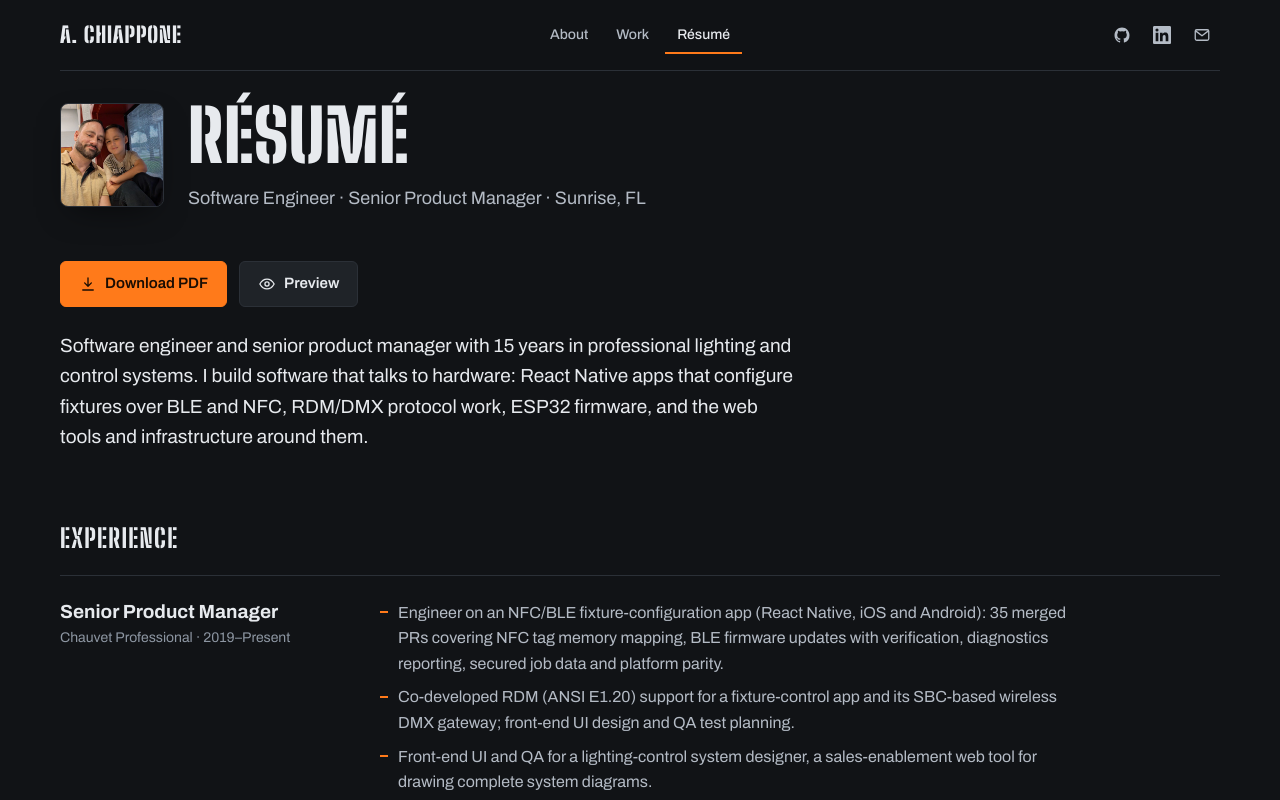
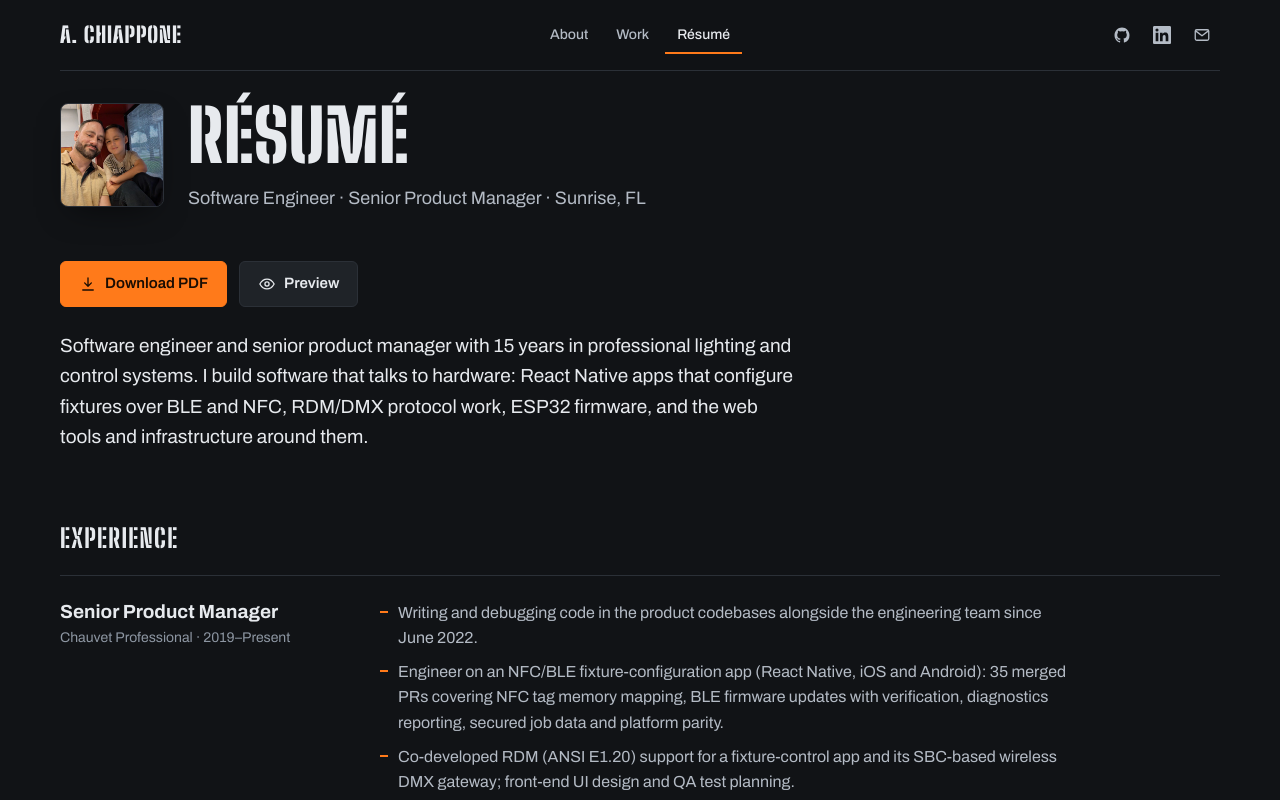
Before and after one commit to achiappone/resume-portfolio, a React (Vite) app: page /resume-portfolio/resume in a window 1280 px wide. Shown: the top 800 px of the page. Built offline with nearby package versions, Linux system fonts and the light colour scheme; a web font is replaced by a local one.

Commit message:
Résumé: writing and debugging code since June 2022

```diff
--- a/src/data/resumeData.ts
+++ b/src/data/resumeData.ts
@@ -16,6 +16,7 @@ export const resumeData = {
       company: "Chauvet Professional",
       dates: "2019–Present",
       bullets: [
+        "Writing and debugging code in the product codebases alongside the engineering team since June 2022.",
         "Engineer on an NFC/BLE fixture-configuration app (React Native, iOS and Android): 35 merged PRs covering NFC tag memory mapping, BLE firmware updates with verification, diagnostics reporting, secured job data and platform parity.",
         "Co-developed RDM (ANSI E1.20) support for a fixture-control app and its SBC-based wireless DMX gateway; front-end UI design and QA test planning.",
         "Front-end UI and QA for a lighting-control system designer, a sales-enablement web tool for drawing complete system diagrams.",
```
